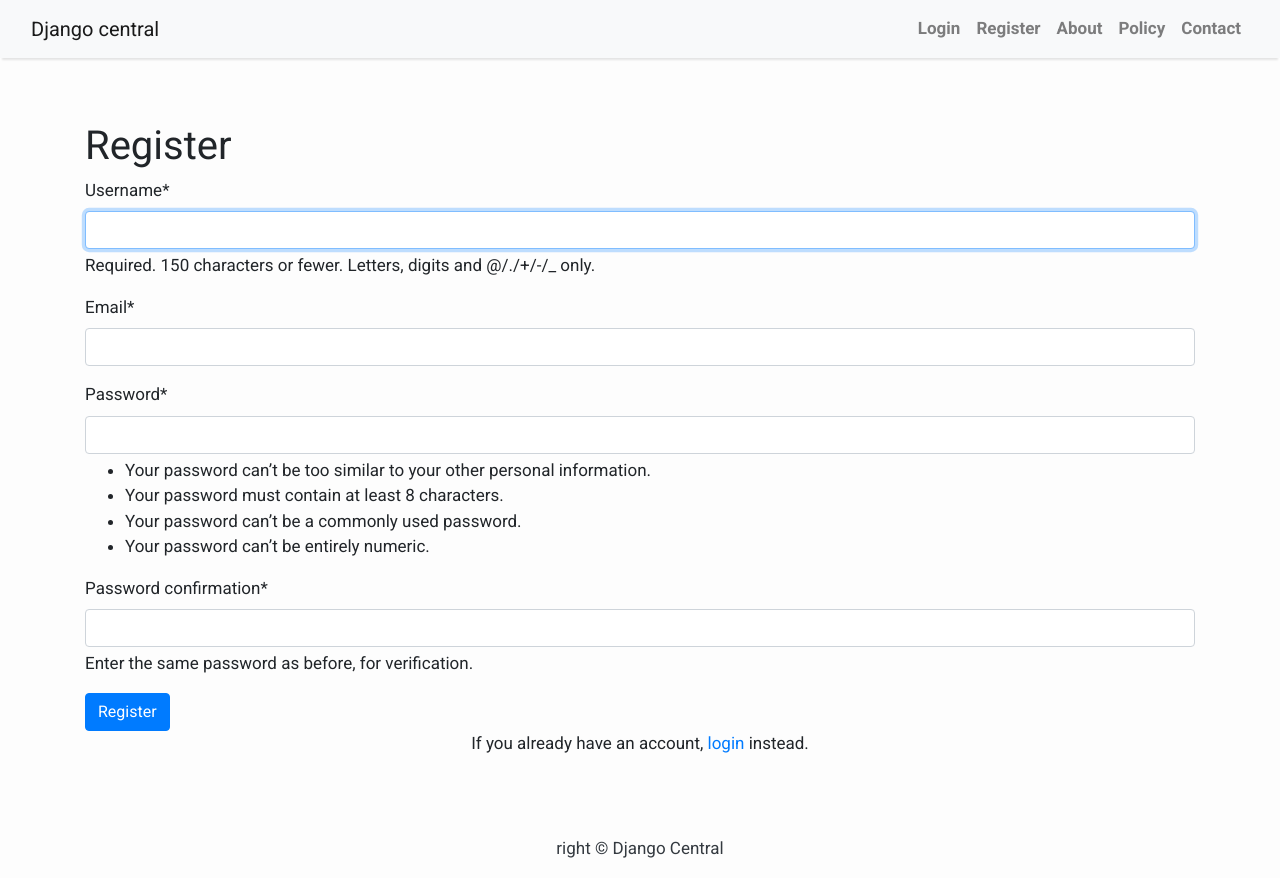
After one commit to ibtisam051/BlogApp-Django, a Django app: template templates/register.html in a window 1280 px wide. The commit adds this page. Run offline with Django 5.2, Linux system fonts and the light colour scheme; the template is opened without the code that fills it: values that come from a table or form of the project are taken from there, others are empty; some libraries are stand-ins or nearby versions.

Commit message:
User Autentication

```diff
--- a/blog/forms.py
+++ b/blog/forms.py
@@ -1,19 +1,22 @@
 from django import forms
+from django.contrib.auth.forms import UserCreationForm
+from django.contrib.auth.models import User
 from .models import Comment
+# Create your forms here.
+class NewUserForm(UserCreationForm):
+    email = forms.EmailField(required=True)
+    class Meta:
+        model = User
+        fields = ("username", "email", "password1", "password2")
+    def save(self, commit=True):
+        user = super(NewUserForm, self).save(commit=False)
+        user.email = self.cleaned_data['email']
+        if commit:
+            user.save()
 
+        return user
 
 class CommentForm(forms.ModelForm):
     class Meta:
         model = Comment
-        fields = ('author', 'content')
-        widgets = {
-            'author': forms.TextInput(attrs={
-                'class': 'form-control',
-                'placeholder': 'Your Name'
-            }),
-            'content': forms.Textarea(attrs={
-                'class': 'form-control',
-                'placeholder': 'Write your comment here...',
-                'rows': 4
-            })
-        }
+        fields = ('content',)
--- a/blog/urls.py
+++ b/blog/urls.py
@@ -9,4 +9,7 @@ urlpatterns = [
     path('<slug:slug>/', views.PostDetail.as_view(), name='post_detail'),
     path('<slug:slug>/add_comment/', views.add_comment, name='add_comment'),
     path('comment/<int:pk>/delete/', views.delete_comment, name='delete_comment'),
+    path("register", views.register_request, name="register"),
+    path("login", views.login_request, name="login"),
+    path("logout", views.logout_request, name="logout"),
 ]
--- a/mysite/settings.py
+++ b/mysite/settings.py
@@ -40,7 +40,10 @@ INSTALLED_APPS = [
     'django.contrib.messages',
     'django.contrib.staticfiles',
     'rest_framework',
+    'crispy_forms',
+    'crispy_bootstrap4',
     'blog',
+
 ]
 
 MIDDLEWARE = [
@@ -129,3 +132,6 @@ REST_FRAMEWORK = {
         'rest_framework.permissions.DjangoModelPermissionsOrAnonReadOnly'
     ]
 }
+
+CRISPY_ALLOWED_TEMPLATE_PACKS = "bootstrap4"
+CRISPY_TEMPLATE_PACK = "bootstrap4"
--- a/templates/base.html
+++ b/templates/base.html
@@ -37,13 +37,28 @@
         <!-- Navigation -->
         <nav class="navbar navbar-expand-lg navbar-light bg-light shadow" id="mainNav">
             <div class="container-fluid">
-                <a class="navbar-brand" href="{% url 'home' %}">Django central</a>
+                <a class="navbar-brand" href="{% url 'blog:home' %}">Django central</a>
                 <button class="navbar-toggler navbar-toggler-right" type="button" data-toggle="collapse" data-target="#navbarResponsive"
                     aria-controls="navbarResponsive" aria-expanded="false" aria-label="Toggle navigation">
                     <span class="navbar-toggler-icon"></span>
                 </button>
                 <div class="collapse navbar-collapse" id="navbarResponsive">
                     <ul class="navbar-nav ml-auto">
+                        {% if user.is_authenticated %}
+                            <li class="nav-item text-black">
+                                <a class="nav-link text-black font-weight-bold" href="#">Welcome, {{ user.username }}</a>
+                            </li>
+                            <li class="nav-item text-black">
+                                <a class="nav-link text-black font-weight-bold" href="{% url 'blog:logout' %}">Logout</a>
+                            </li>
+                        {% else %}
+                            <li class="nav-item text-black">
+                                <a class="nav-link text-black font-weight-bold" href="{% url 'blog:login' %}">Login</a>
+                            </li>
+                            <li class="nav-item text-black">
+                                <a class="nav-link text-black font-weight-bold" href="{% url 'blog:register' %}">Register</a>
+                            </li>
+                        {% endif %}
                         <li class="nav-item text-black">
                             <a class="nav-link text-black font-weight-bold" href="#">About</a>
                         </li>
@@ -57,6 +72,18 @@
                 </div>
             </div>
         </nav>
+        <div class="container mt-3">
+            {% if messages %}
+                {% for message in messages %}
+                    <div class="alert alert-{{ message.tags }} alert-dismissible fade show" role="alert">
+                        {{ message }}
+                        <button type="button" class="close" data-dismiss="alert" aria-label="Close">
+                            <span aria-hidden="true">&times;</span>
+                        </button>
+                    </div>
+                {% endfor %}
+            {% endif %}
+        </div>
         {% block content %}
         <!-- Content Goes here -->
         {% endblock content %}
--- a/templates/index.html
+++ b/templates/index.html
@@ -40,7 +40,7 @@
                     <h2 class="card-title">{{ post.title }}</h2>
                     <p class="card-text text-muted h6">{{ post.author }} | {{ post.created_on}} </p>
                     <p class="card-text">{{post.content|slice:":200" }}</p>
-                    <a href="{% url 'post_detail' post.slug  %}" class="btn btn-primary">Read More &rarr;</a>
+                    <a href="{% url 'blog:post_detail' post.slug  %}" class="btn btn-primary">Read More &rarr;</a>
                 </div>
             </div>
             {% endfor %}
--- a/templates/post_detail.html
+++ b/templates/post_detail.html
@@ -28,7 +28,7 @@
               <small class="text-muted">{{ comment.created_on }}</small>
 
               <!-- Delete button -->
-              <form method="POST" action="{% url 'delete_comment' comment.pk %}" style="display:inline;">
+              <form method="POST" action="{% url 'blog:delete_comment' comment.pk %}" style="display:inline;">
                 {% csrf_token %}
                 <button type="submit" class="btn btn-danger btn-sm" onclick="return confirm('Are you sure you want to delete this comment?')">
                   Delete
@@ -45,7 +45,7 @@
 
       <!-- Add comment form -->
       <h4 class="mt-4 mb-3">Add a Comment</h4>
-      <form method="POST" action="{% url 'add_comment' object.slug %}">
+      <form method="POST" action="{% url 'blog:add_comment' object.slug %}">
         {% csrf_token %}
         <div class="form-group">
           {{ form.author }}
--- /dev/null
+++ b/templates/register.html
@@ -0,0 +1,13 @@
+{% extends "base.html" %}
+{% block content %}
+{% load crispy_forms_tags %}
+<div class="container py-5">
+    <h1>Register</h1>
+    <form method="POST">
+        {% csrf_token %}
+        {{ register_form|crispy }}
+        <button class="btn btn-primary" type="submit">Register</button>
+    </form>
+    <p class="text-center">If you already have an account, <a href="{% url 'blog:login' %}">login</a> instead.</p>
+</div>
+{% endblock %}
```
Also changed, not shown: blog/views.py (+45 -5 lines), templates/login.html (added, +14 -0 lines).
